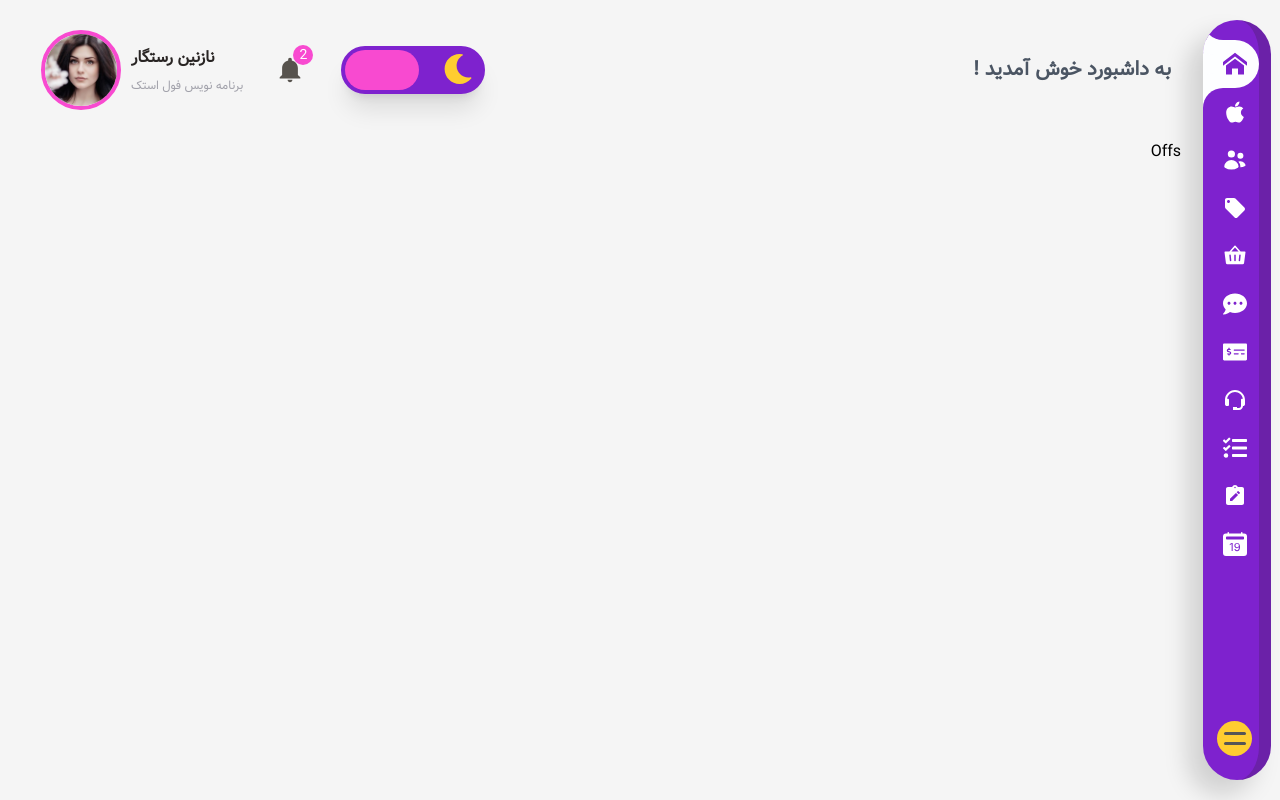
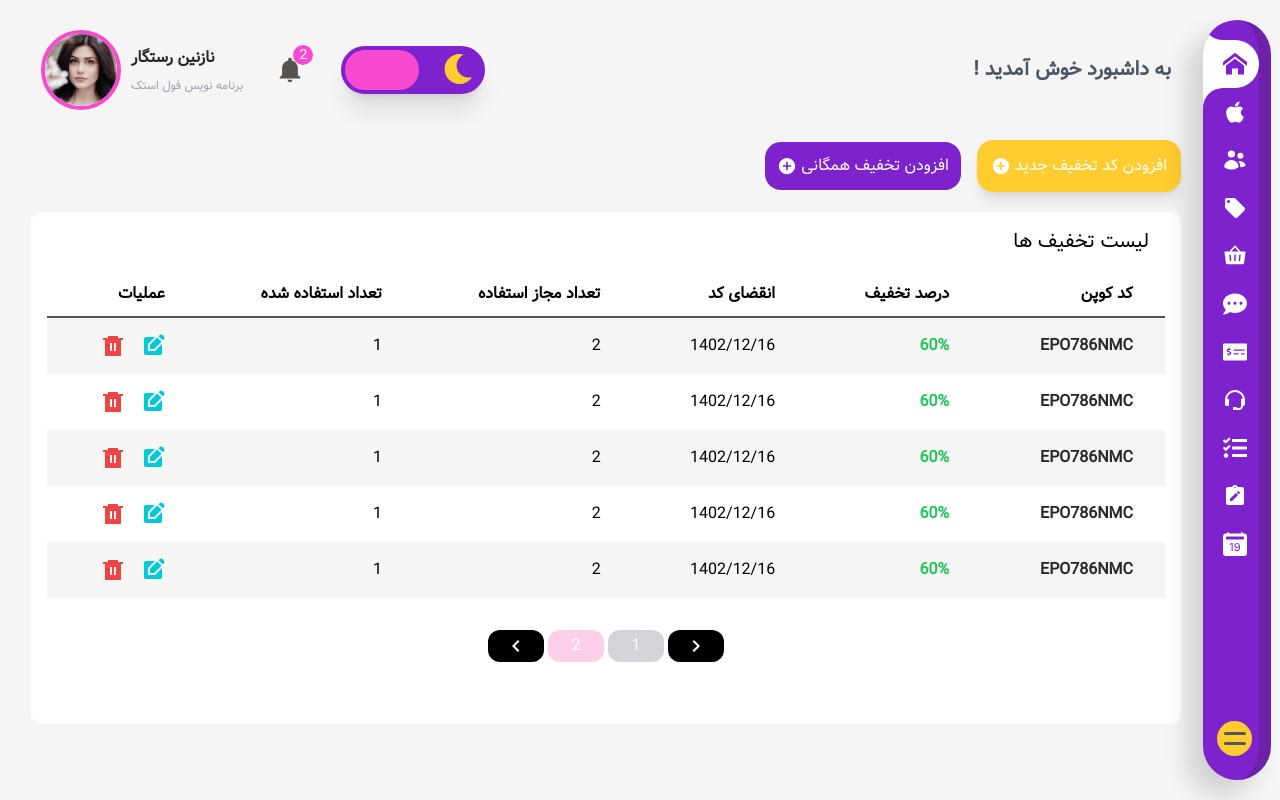
Before and after one commit to naziwebdev/cms-front, a React (Vite) app in the folder front/: page /offs in a window 1280 px wide. Built offline with nearby package versions, Linux system fonts and the light colour scheme.

Commit message:
Create off page ui & responsive

```diff
--- a/front/src/components/Pagination.tsx
+++ b/front/src/components/Pagination.tsx
@@ -2,6 +2,8 @@ import { useState , useEffect } from 'react';
 import { UsersTypes } from '../TypescriptTypes/UserTypes'
 import { useParams } from 'react-router-dom'
 import { Link } from 'react-router-dom'
+import { MdNavigateNext } from "react-icons/md";
+import { MdNavigateBefore } from "react-icons/md";
 
 type paginatinPropsTtpes = {
 
@@ -32,22 +34,27 @@ export default function Pagination({ items, itemsCount, pathname, setShowItems }
 
 return (
     <div className='flex justify-center pt-8'>
-    <ul className='flex justify-center gap-x-5'>
-
+    <ul className='flex justify-center gap-x-1'>
+    <button className="flex w-10 items-center justify-center rounded-xl bg-black py-1 text-white sm:w-14">
+           <MdNavigateNext className="text-2xl"/>
+            </button>
         {Array(pageCount).fill(0).map((btn, index) => (
 
               index + 1 === Number(page) ? (
 
-                <Link key={crypto.randomUUID()} to={`${pathname}/${index + 1}`} className='flex justify-center items-center rounded-full bg-zinc-300 hover:bg-black w-10 sm:w-16 py-1 text-white'>{index + 1}</Link>
+                <Link key={crypto.randomUUID()} to={`${pathname}/${index + 1}`} className='flex w-10 items-center justify-center rounded-xl bg-zinc-300 py-1 text-white hover:bg-black sm:w-14'>{index + 1}</Link>
 
             ) : (
 
-                <Link key={crypto.randomUUID()} to={`${pathname}/${index + 1}`} className='flex justify-center items-center rounded-full bg-pink-200 hover:bg-black w-10 sm:w-16 py-1 text-white'>{index + 1}</Link>
+                <Link key={crypto.randomUUID()} to={`${pathname}/${index + 1}`} className='flex w-10 items-center justify-center rounded-xl bg-pink-200 py-1 text-white hover:bg-black sm:w-14'>{index + 1}</Link>
 
             )
 
 
         ))}
+         <button className="flex w-10 items-center justify-center rounded-xl bg-black py-1 text-white sm:w-14">
+            <MdNavigateBefore className="text-2xl"/>
+            </button>
     </ul>
 </div>
 )
--- a/front/src/pages/Offs.tsx
+++ b/front/src/pages/Offs.tsx
@@ -1,7 +1,234 @@
-import React from 'react'
+import DetailsModal from "../components/DetailsModal";
+import { IoMdAddCircle } from "react-icons/io";
+import { BsThreeDotsVertical } from "react-icons/bs";
+import { MdNavigateNext } from "react-icons/md";
+import { MdNavigateBefore } from "react-icons/md";
+import { RiDeleteBin6Fill } from "react-icons/ri";
+import { MdEditSquare } from "react-icons/md";
+import { useState } from "react";
 
 export default function Offs() {
+  const [toggleAddModal, setToggleAddModal] = useState<boolean>(false);
+  const [toggleAllOffModal, setToggleAllOffModal] = useState<boolean>(false);
+
+
+  const openAddModalHandler = () => {
+    setToggleAddModal(true);
+  };
+
+  const closeAddModalHandler = () => {
+    setToggleAddModal(false);
+  };
+  const openModalAllOffHandler = () => {
+    setToggleAllOffModal(true);
+  };
+
+  const closeModalAllOffHandler = () => {
+    setToggleAllOffModal(false);
+  };
+
   return (
-    <div>Offs</div>
-  )
+    <div className=" xl:h-[calc(100vh-160px)]">
+      <div className="mb-5 flex flex-col sm:flex-row items-center gap-4">
+        <button
+          onClick={openAddModalHandler}
+          className="2xs:w-[85%] sm:w-auto  flex cursor-pointer items-center justify-center gap-x-1 rounded-2xl bg-primary-y p-3 text-white
+    shadow-lg  xl:p-3.5 text-sm sm:text-base"
+        >
+          افزودن کد تخفیف جدید
+          <IoMdAddCircle className="text-xl" />
+        </button>
+        <button
+          onClick={openModalAllOffHandler}
+          className="2xs:w-[85%] sm:w-auto flex cursor-pointer items-center justify-center gap-x-1 rounded-2xl bg-primary-p p-3 text-white text-sm sm:text-base"
+        >
+          افزودن تخفیف همگانی
+          <IoMdAddCircle className="text-xl" />
+        </button>
+      </div>
+
+      <div
+        className=" w-[calc(100vw-90px)] overflow-x-auto
+  rounded-xl  bg-white  px-2 py-4 xs:w-[calc(100vw-130px)] xs:p-4 xl:h-[64vh]"
+      >
+        <h1 className="px-4 pb-4 text-xl">لیست تخفیف ها</h1>
+        <table className="w-full text-sm md:text-base">
+          <thead className="">
+            <tr className="border-b-2 border-zinc-600">
+              <th className="min-w-[100px]  px-8 py-2.5 text-start">کد کوپن</th>
+              <th className="min-w-[100px] px-8 text-start">درصد تخفیف</th>
+              <th className="min-w-[100px] px-8 text-start">انقضای کد</th>
+              <th className="min-w-[100px] px-8 text-start">
+                تعداد مجاز استفاده
+              </th>
+              <th className="min-w-[100px] px-8 text-start">
+                تعداد استفاده شده
+              </th>
+              <th className="min-w-[100px] px-8 text-start">عملیات</th>
+            </tr>
+          </thead>
+          <tbody className="[&>*:nth-child(odd)]:bg-stone-100">
+            <tr className=" py-4">
+              <td className="px-8 py-2.5">
+                <p className="py-1.5 font-bold text-zinc-800">EPO786NMC</p>
+              </td>
+              <td className="px-8 ">
+                <p className="font-semibold text-green-500">60%</p>
+              </td>
+              <td className="px-8">
+                <p className="">1402/12/16</p>
+              </td>
+              <td className="px-8">
+                <p className="">2</p>
+              </td>
+              <td className="px-8">
+                <p className="">1</p>
+              </td>
+              <td className="px-8">
+                <div className="flex gap-x-4">
+                <MdEditSquare className="text-2xl text-primary-b cursor-pointer" />
+                <RiDeleteBin6Fill className="text-2xl text-red-500 cursor-pointer" />
+                </div>
+              </td>
+            </tr>
+            <tr className=" py-4">
+              <td className="px-8 py-2.5">
+                <p className="py-1.5 font-bold text-zinc-800">EPO786NMC</p>
+              </td>
+              <td className="px-8 ">
+                <p className="font-semibold text-green-500">60%</p>
+              </td>
+              <td className="px-8">
+                <p className="">1402/12/16</p>
+              </td>
+              <td className="px-8">
+                <p className="">2</p>
+              </td>
+              <td className="px-8">
+                <p className="">1</p>
+              </td>
+              <td className="px-8">
+                <div className="flex gap-x-4">
+                <MdEditSquare className="text-2xl text-primary-b cursor-pointer" />
+                <RiDeleteBin6Fill className="text-2xl text-red-500 cursor-pointer" />
+                </div>
+              </td>
+            </tr>
+            <tr className=" py-4">
+              <td className="px-8 py-2.5">
+                <p className="py-1.5 font-bold text-zinc-800">EPO786NMC</p>
+              </td>
+              <td className="px-8 ">
+                <p className="font-semibold text-green-500">60%</p>
+              </td>
+              <td className="px-8">
+                <p className="">1402/12/16</p>
+              </td>
+              <td className="px-8">
+                <p className="">2</p>
+              </td>
+              <td className="px-8">
+                <p className="">1</p>
+              </td>
+              <td className="px-8">
+                <div className="flex gap-x-4">
+                <MdEditSquare className="text-2xl text-primary-b cursor-pointer" />
+                <RiDeleteBin6Fill className="text-2xl text-red-500 cursor-pointer" />
+                </div>
+              </td>
+            </tr>
+            <tr className=" py-4">
+              <td className="px-8 py-2.5">
+                <p className="py-1.5 font-bold text-zinc-800">EPO786NMC</p>
+              </td>
+              <td className="px-8 ">
+                <p className="font-semibold text-green-500">60%</p>
+              </td>
+              <td className="px-8">
+                <p className="">1402/12/16</p>
+              </td>
+              <td className="px-8">
+                <p className="">2</p>
+              </td>
+              <td className="px-8">
+                <p className="">1</p>
+              </td>
+              <td className="px-8">
+                <div className="flex gap-x-4">
+                <MdEditSquare className="text-2xl text-primary-b cursor-pointer" />
+                <RiDeleteBin6Fill className="text-2xl text-red-500 cursor-pointer" />
+                </div>
+              </td>
+            </tr>
+            <tr className=" py-4">
+              <td className="px-8 py-2.5">
+                <p className="py-1.5 font-bold text-zinc-800">EPO786NMC</p>
+              </td>
+              <td className="px-8 ">
+                <p className="font-semibold text-green-500">60%</p>
+              </td>
+              <td className="px-8">
+                <p className="">1402/12/16</p>
+              </td>
+              <td className="px-8">
+                <p className="">2</p>
+              </td>
+              <td className="px-8">
+                <p className="">1</p>
+              </td>
+              <td className="px-8">
+                <div className="flex gap-x-4">
+                <MdEditSquare className="text-2xl text-primary-b cursor-pointer" />
+                <RiDeleteBin6Fill className="text-2xl text-red-500 cursor-pointer" />
+                </div>
+              </td>
+            </tr>
+
+          </tbody>
+        </table>
+        <div className="flex justify-center pt-8 ">
+          <ul className="flex justify-center gap-x-1">
+            <button className="flex w-10 items-center justify-center rounded-xl bg-black py-1 text-white sm:w-14">
+              <MdNavigateNext className="text-2xl" />
+            </button>
+            <button className="flex w-10 items-center justify-center rounded-xl bg-zinc-300 py-1 text-white hover:bg-black sm:w-14">
+              1
+            </button>
+            <button className="flex w-10 items-center justify-center rounded-xl bg-pink-200 py-1 text-white hover:bg-black sm:w-14">
+              2
+            </button>
+            <button className="flex w-10 items-center justify-center rounded-xl bg-black py-1 text-white sm:w-14">
+              <MdNavigateBefore className="text-2xl" />
+            </button>
+          </ul>
+        </div>
+      </div>
+      {toggleAddModal && (
+        <DetailsModal onClose={closeAddModalHandler}>
+          <h2 className="text-xl font-bold">ایجاد هزینه جدید</h2>
+          <form className="mt-10 grid w-full grid-cols-1 gap-6 gap-x-24 p-5 xs:grid-cols-2 lg:gap-14 ">
+            <button
+              type="submit"
+              className="ms-auto mt-20 h-12 w-40 rounded-xl bg-primary-y"
+            >
+              تایید
+            </button>
+          </form>
+        </DetailsModal>
+      )}
+      {toggleAllOffModal && (
+        <DetailsModal onClose={closeModalAllOffHandler}>
+          <h2 className="text-xl font-bold">ایجاد هزینه جدید</h2>
+          <form className="mt-10 grid w-full grid-cols-1 gap-6 gap-x-24 p-5 xs:grid-cols-2 lg:gap-14 ">
+            <button
+              type="submit"
+              className="ms-auto mt-20 h-12 w-40 rounded-xl bg-primary-y"
+            >
+              تایید
+            </button>
+          </form>
+        </DetailsModal>
+      )}
+    </div>
+  );
 }
```
